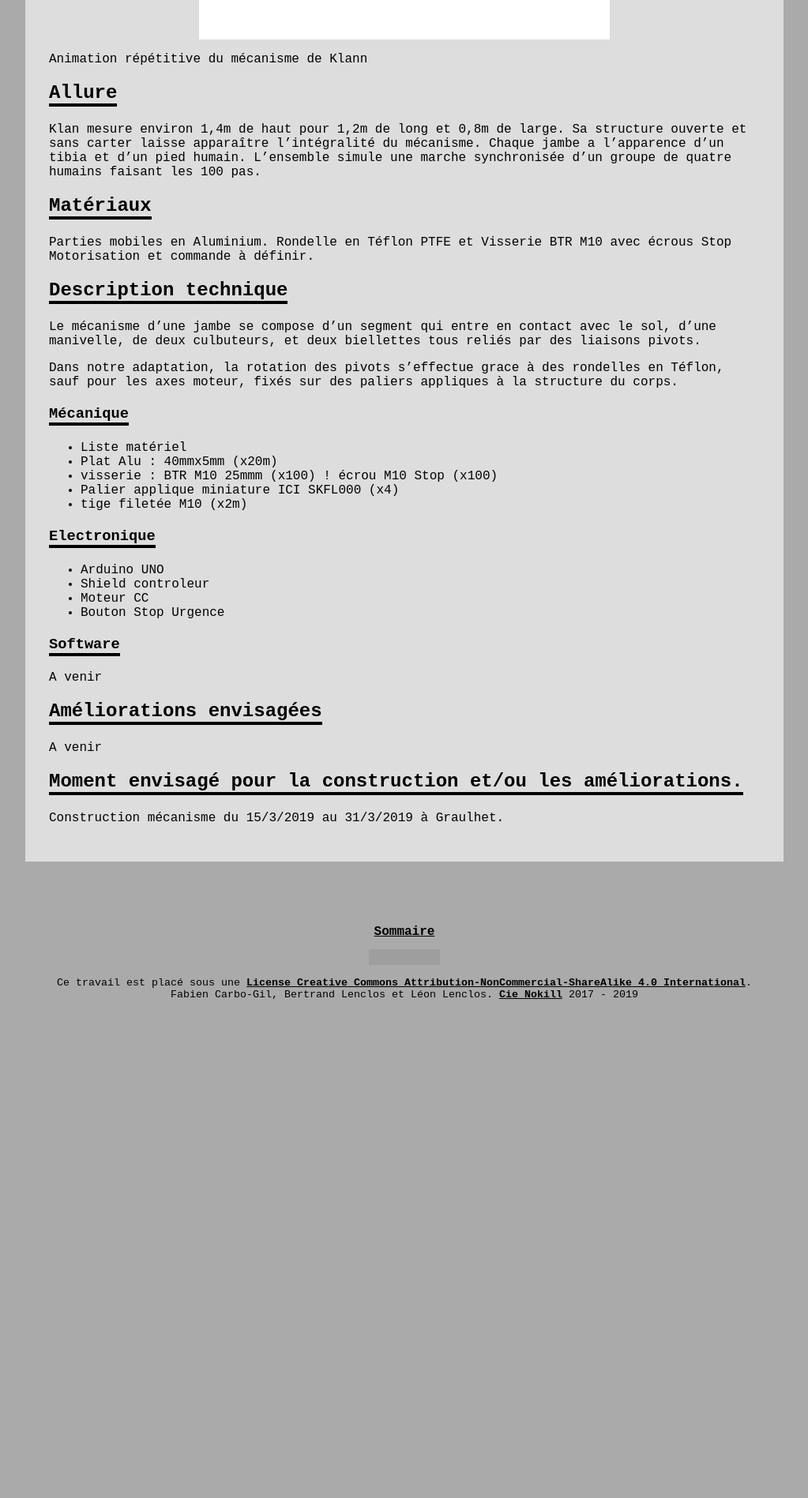
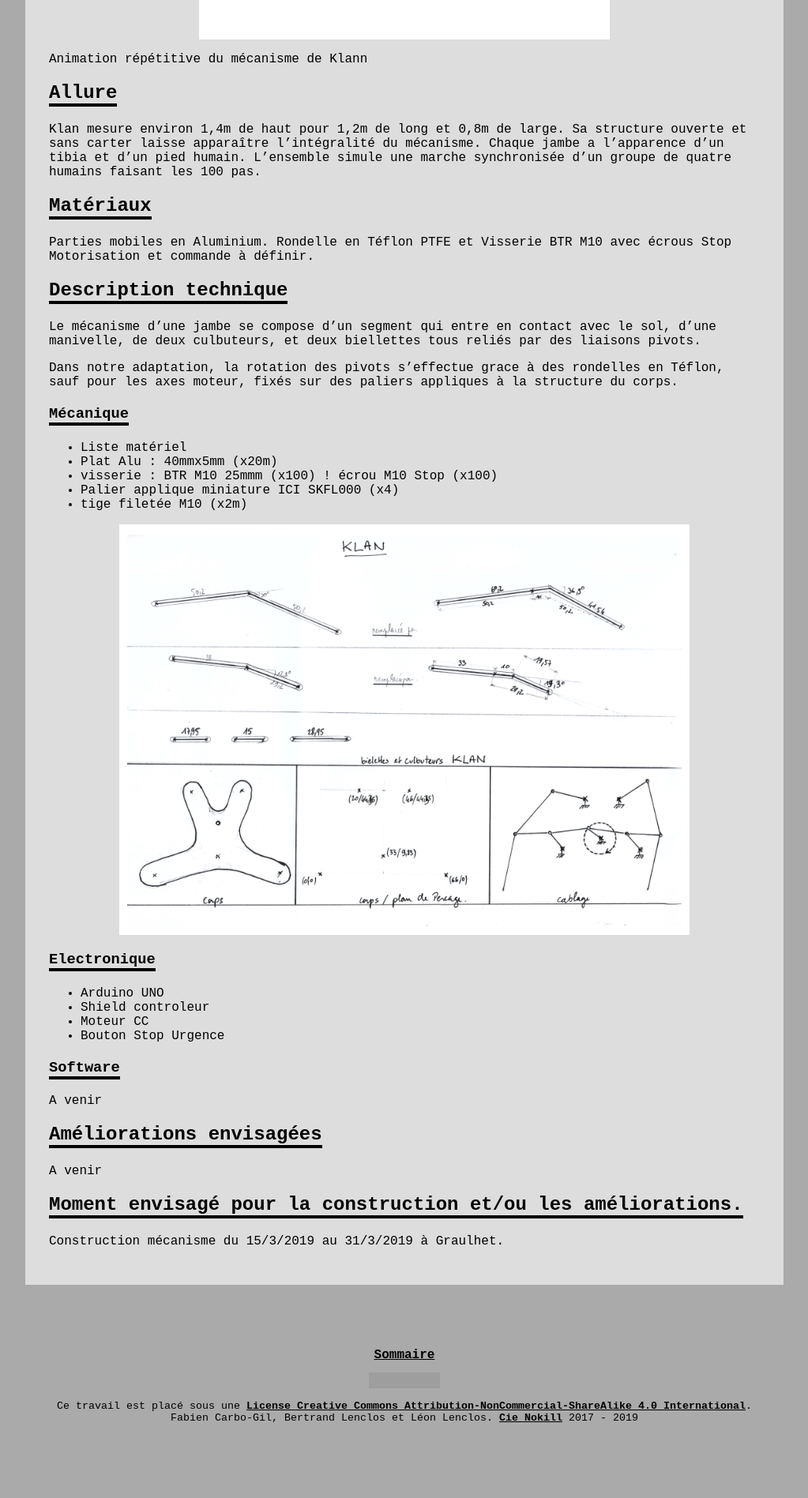
Before and after one commit to LeonLenclos/turing-test, a Jekyll site: the page built from contenu/robots/klan.md, in a window 1280 px wide. Shown: the part 800-2697 px from the top of the page at 79% size, without its empty margins (128-1151 px from the left). Built offline with Jekyll 4.4.1, drawn with Linux system fonts in a browser that asks for light colours; nearby versions of some CDN libraries; our own code applies the rules of GitHub Pages for plain Markdown files; a script that is not in the unit is left out; the repository's description, which GitHub fills in, is left out; before the commit the page ends 2161 px from its top, so only the background shows below that; grey boxes are pictures that could not be loaded.

Commit message:
Update klan.md

```diff
--- a/contenu/robots/klan.md
+++ b/contenu/robots/klan.md
@@ -35,6 +35,9 @@ Dans notre adaptation, la rotation des pivots s'effectue grace à des rondelles
 - Palier applique miniature ICI SKFL000 (x4)
 - tige filetée M10 (x2m)
 
+
+
+![](../../ressources/klan_shema_1.jpg)
 ### Electronique
 
 - Arduino UNO
```
